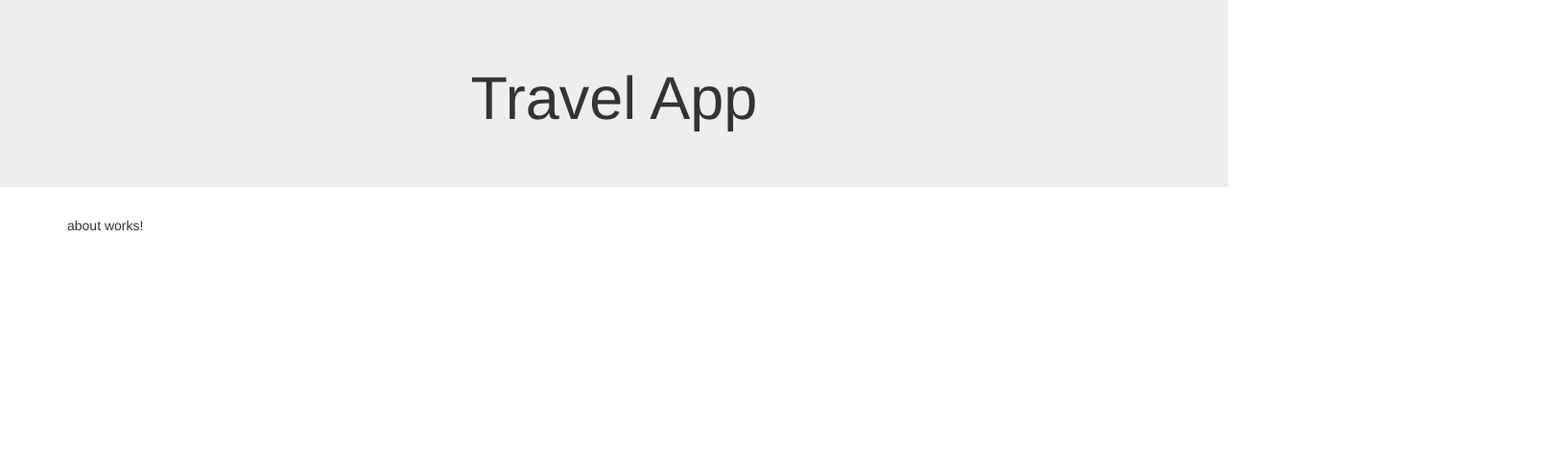
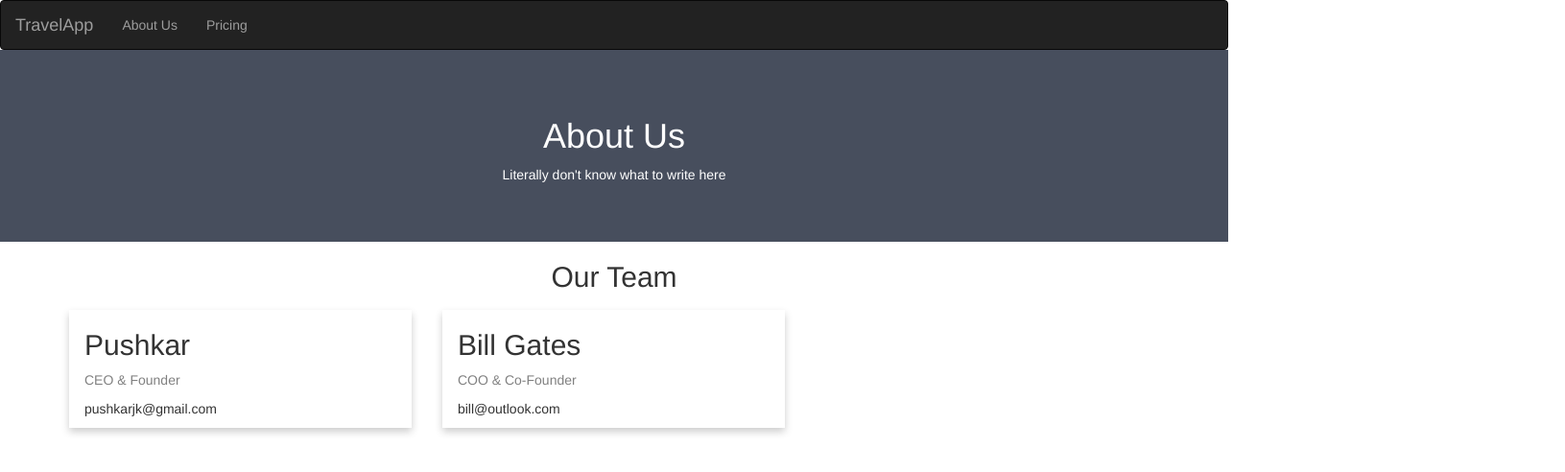
Before and after one commit to Pushkarjk/webapplication, an Angular app: page /about in a window 1280 px wide. Shown: the top 492 px of the page at 96% size, 1631 px wide, since content can reach past the window. Built offline with nearby package versions, Linux system fonts and the light colour scheme.

Commit message:
final commit HW3

```diff
--- a/src/app/about/about.component.css
+++ b/src/app/about/about.component.css
@@ -0,0 +1,68 @@
+body {
+  font-family: Arial, Helvetica, sans-serif;
+  margin: 0;
+}
+
+html {
+  box-sizing: border-box;
+}
+
+*, *:before, *:after {
+  box-sizing: inherit;
+}
+
+.column {
+  float: left;
+  width: 33.3%;
+  margin-bottom: 16px;
+  padding: 0 8px;
+}
+
+.card {
+  box-shadow: 0 4px 8px 0 rgba(0, 0, 0, 0.2);
+  margin: 8px;
+}
+
+.about-section {
+  padding: 50px;
+  text-align: center;
+  background-color: #474e5d;
+  color: white;
+}
+
+.container {
+  padding: 0 16px;
+}
+
+.container::after, .row::after {
+  content: "";
+  clear: both;
+  display: table;
+}
+
+.title {
+  color: grey;
+}
+
+.button {
+  border: none;
+  outline: 0;
+  display: inline-block;
+  padding: 8px;
+  color: white;
+  background-color: #000;
+  text-align: center;
+  cursor: pointer;
+  width: 100%;
+}
+
+.button:hover {
+  background-color: #555;
+}
+
+@media screen and (max-width: 650px) {
+  .column {
+    width: 100%;
+    display: block;
+  }
+}
--- a/src/app/about/about.component.html
+++ b/src/app/about/about.component.html
@@ -1 +1,30 @@
-<p>about works!</p>
+<div class="about-section">
+  <h1>About Us</h1>
+  <p>Literally don't know what to write here</p>
+  <p></p>
+</div>
+<div class="container">
+<h2 style="text-align:center">Our Team</h2>
+<div class="row">
+  <div class="column">
+    <div class="card">
+      <div class="container">
+        <h2>Pushkar</h2>
+        <p class="title">CEO & Founder</p>
+        <p></p>
+        <p>pushkarjk@gmail.com</p>
+      </div>
+    </div>
+  </div>
+  <div class="column">
+    <div class="card">
+      <div class="container">
+        <h2>Bill Gates</h2>
+        <p class="title">COO & Co-Founder</p>
+        <p></p>
+        <p>bill@outlook.com</p>
+      </div>
+    </div>
+  </div>
+</div>
+</div>
--- /dev/null
+++ b/src/app/home/home.component.html
@@ -0,0 +1,3 @@
+<div class="jumbotron text-center">
+  <h1>Welcome to Travel App</h1>
+</div>
--- /dev/null
+++ b/src/app/home/home.component.ts
@@ -0,0 +1,15 @@
+import { Component, OnInit } from '@angular/core';
+
+@Component({
+  selector: 'app-home',
+  templateUrl: './home.component.html',
+  styleUrls: ['./home.component.css']
+})
+export class HomeComponent implements OnInit {
+
+  constructor() { }
+
+  ngOnInit(): void {
+  }
+
+}
--- a/src/app/travel/travel.component.html
+++ b/src/app/travel/travel.component.html
@@ -1,3 +1,7 @@
+<div class="jumbotron text-center">
+  <h1>Pricing</h1>
+</div>
+<div class="container">
 <form>
   <select class="form-control" name="major">
     <option value="">Select Origination</option>
@@ -27,3 +31,4 @@
   <h1 for="price">The price of travel will be: ${{price}}</h1>
   <br><br>
 </form>
+</div>
--- a/src/index.html
+++ b/src/index.html
@@ -10,13 +10,22 @@
 </head>
 
 <body>
-  <div class="jumbotron text-center">
-    <h1>Travel App</h1>
-  </div>
+  <nav class="navbar navbar-inverse" style="margin-bottom: 0px;">
+    <div class="container-fluid">
+      <div class="navbar-header">
+        <a class="navbar-brand" href="/">TravelApp</a>
+      </div>
+      <ul class="nav navbar-nav">
+        <li><a href="/about">About Us</a></li>
+        <li><a href="/pricing">Pricing</a></li>
+      </ul>
+    </div>
+  </nav>
+  <app-root></app-root>
+<!--
   <div class="container">
-    <app-root></app-root>
-    <router-outlet></router-outlet>
-  </div>
+
+  </div> -->
 </body>
 
 </html>
```
Also changed, not shown: src/app/app.module.ts (+6 -3 lines), src/app/home/home.component.css (added), 1 other file (tests, documents, lock files or other folders).
